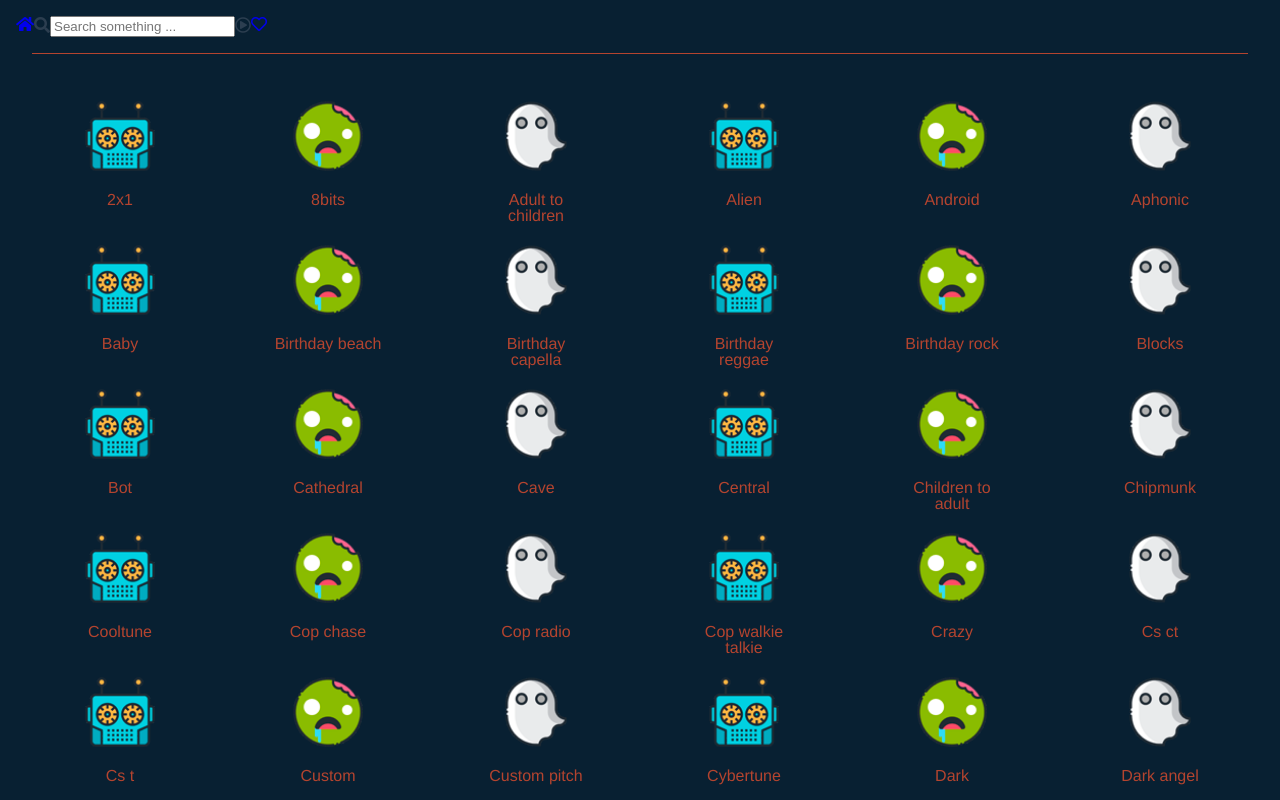
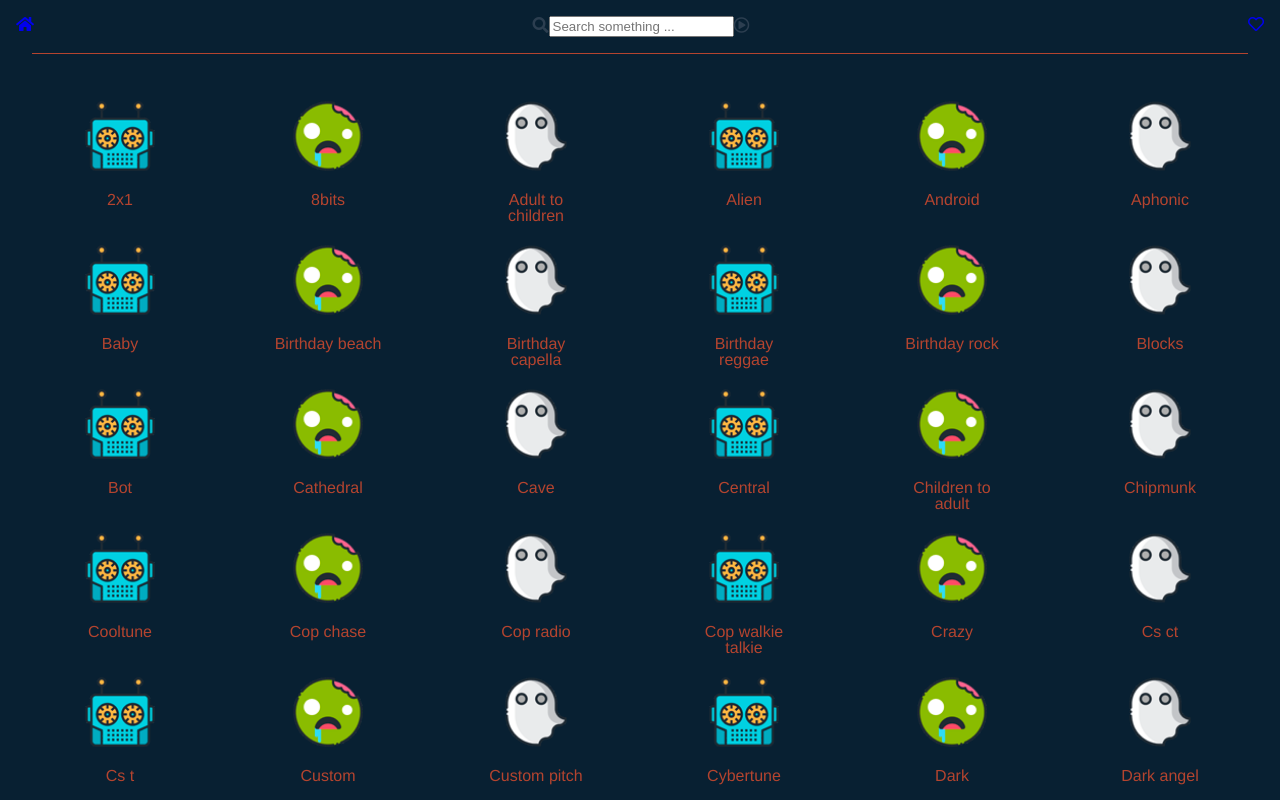
Before and after one commit to shd8/evolmind-voices, a Vue app in the folder evolmind-voices/: page / in a window 1280 px wide. Shown: the top 800 px of the page. Built offline with nearby package versions, Linux system fonts and the light colour scheme.

Commit message:
Add space between header elements

```diff
--- a/evolmind-voices/src/components/Header.vue
+++ b/evolmind-voices/src/components/Header.vue
@@ -78,11 +78,13 @@ export default defineComponent({
 @import '../assets/_global-styles.scss';
 
 .nav {
-    padding: 1em 1em 0.5em 1em;
+  padding: 1em 1em 0.5em 1em;
 
-    &__buttons {
-        display: flex;
-    }
+  &__buttons {
+    display: flex;
+    width: 100%;
+    place-content: space-between;
+  }
 }
 
 .header {
```
